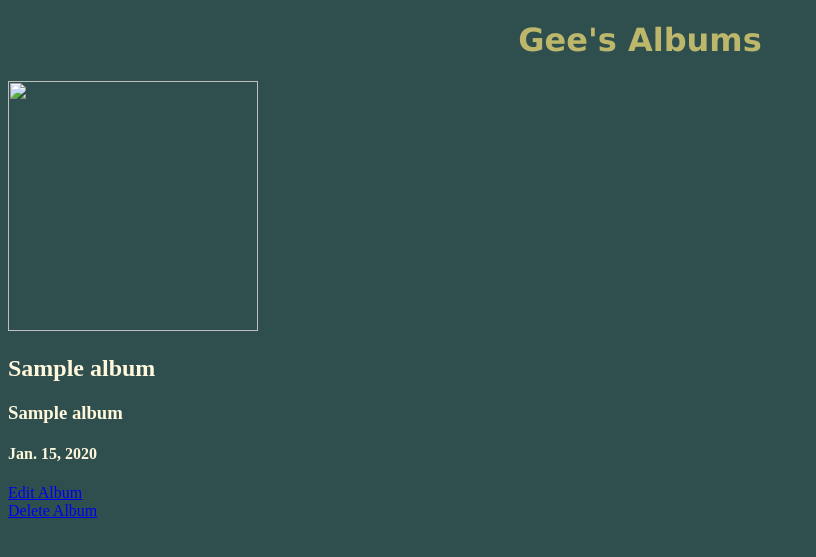
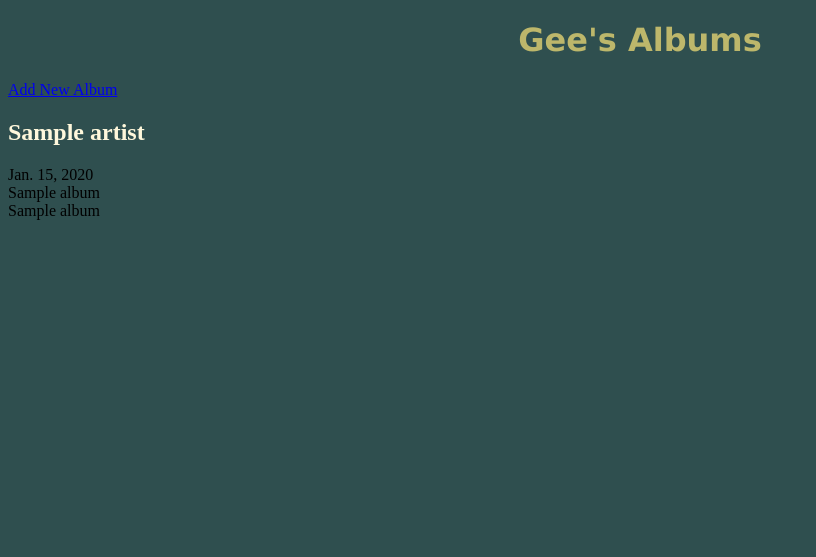
Before and after one commit to momentum-morehouse/django-music-genolajohnson, a Django app: template templates/albums/list_albums.html in a window 1280 px wide. Shown: the top 557 px of the page, without its empty margins (0-816 px from the left). Run offline with Django 3.2, Linux system fonts and the light colour scheme; tables that the repository leaves empty hold one stand-in row (values such as "Sample post"); the template is opened without the code that fills it: values that come from a table or form of the project are taken from there, most other values are stand-ins (such as "Sample title", 1, 10 or a date in 2020); parts of the project's set-up code (start-up, migrations or seed data) failed here and were passed over.

Commit message:
debuggin reverse error

```diff
--- a/music/urls.py
+++ b/music/urls.py
@@ -23,14 +23,14 @@ urlpatterns = [
 
     path('admin/', admin.site.urls),
 
-    path('albums /<int:pk>/list_album/', mymusic_views.list_album, name='list_album'),
+    path('albums/', mymusic_views.list_albums, name='list_albums'),
 
-    path('albums /<int:pk>/edit/', mymusic_views.edit_album,
+    path('albums/<int:pk>/edit/', mymusic_views.edit_album,
     name='edit_album'),
 
-    path('albums /<int:pk>/add/', mymusic_views.add_album, name='add_album'),
+    path('albums/add/', mymusic_views.add_album, name='add_album'),
 
-    path('albums /<int:pk>/delete/', mymusic_views.delete_album, name='delete_album'),
+    path('albums/<int:pk>/delete/', mymusic_views.delete_album, name='delete_album'),
 
     ]
 
@@ -39,6 +39,4 @@ if settings.DEBUG:
     urlpatterns = [
         path('__debug__/', include(debug_toolbar.urls)),
 
-        # For django versions before 2.0:
-        # url(r'^__debug__/', include(debug_toolbar.urls)),
     ] + urlpatterns
--- a/mymusic/forms.py
+++ b/mymusic/forms.py
@@ -1,7 +1,7 @@
 from django import forms
 from .models import Album
 
-class albumsForm(forms.ModelForm):
+class AlbumForm(forms.ModelForm):
     class Meta:
         model = Album
         fields = [
--- a/static/css/styles.css
+++ b/static/css/styles.css
@@ -1,9 +1,9 @@
-all_albums {
+/* all_albums {
     height: 300px;
-    display: flex;
+    display: flex flex-wrap;
     flex-direction: row;
     flex-wrap: wrap;
-}
+} */
 h1 {
     color: darkkhaki;
     text-align: center;
--- a/templates/albums/list_albums.html
+++ b/templates/albums/list_albums.html
@@ -2,20 +2,44 @@
 
 {% block content %}
 
+<div id='all-album'>
+<h1>Gee's Albums</h1>
 
-<div id='all_albums'>
-    <h1>Gee's Albums</h1>
-    {% for album in albums %}
+<p><a href="{% url 'add_albums.html' %}">Add New Album</a></p>
 
-    <div class="album">
-        <img src = '{{ album.image_url }}' height='250' width= '250' >
-        <div><h2>{{ album.title }}</h2></div>
-        <div><h3>{{ album.artist_name }}</h3></div>
-        <div><h4>{{ album.released }}</h4></div>
-        <a class="blue"
-        href="{% url 'edit_album' pk=album.pk %}">Edit Album</a><br>
-    <a class="blue" href="{% url 'delete_album' pk=album.pk %}">Delete Album</a>
+<div class="flex flex-wrap">
+	{% for album in albums %}
+	<div class="w-33 pa3">
+		<h2>{{ artist.title }}</h2>
+
+		<div class="flex">
+			<div class="pr2">
+         {% if artist.name %}
+            </div>
+    <div class="flex">
+      <div class="pr2"><i class="album.released"></i></div>
+      <div>{{ album.released }}</div>
+    </div>
+    {% endif %}
+        </div>
     </div>
 </div>
-{% endfor %}
+
+    {% if edit.album %}
+    <div class="flex">
+      <div class="pr2"><i class="edit.album"></i></div>
+      <div>{{ edit.album }}</div>
+    </div>
+    {% endif %}
+
+    {% if delete.album %}
+    <div class="flex">
+      <div class="pr2"><i class="delete.album"></i></div>
+      <div>{{ delete.album }}</div>
+    </div>
+    {% endif %}
+  </div>
+
+  {% endfor %}
+</div>
 {% endblock %}
```
Also changed, not shown: mymusic/views.py (+7 -1 lines).
